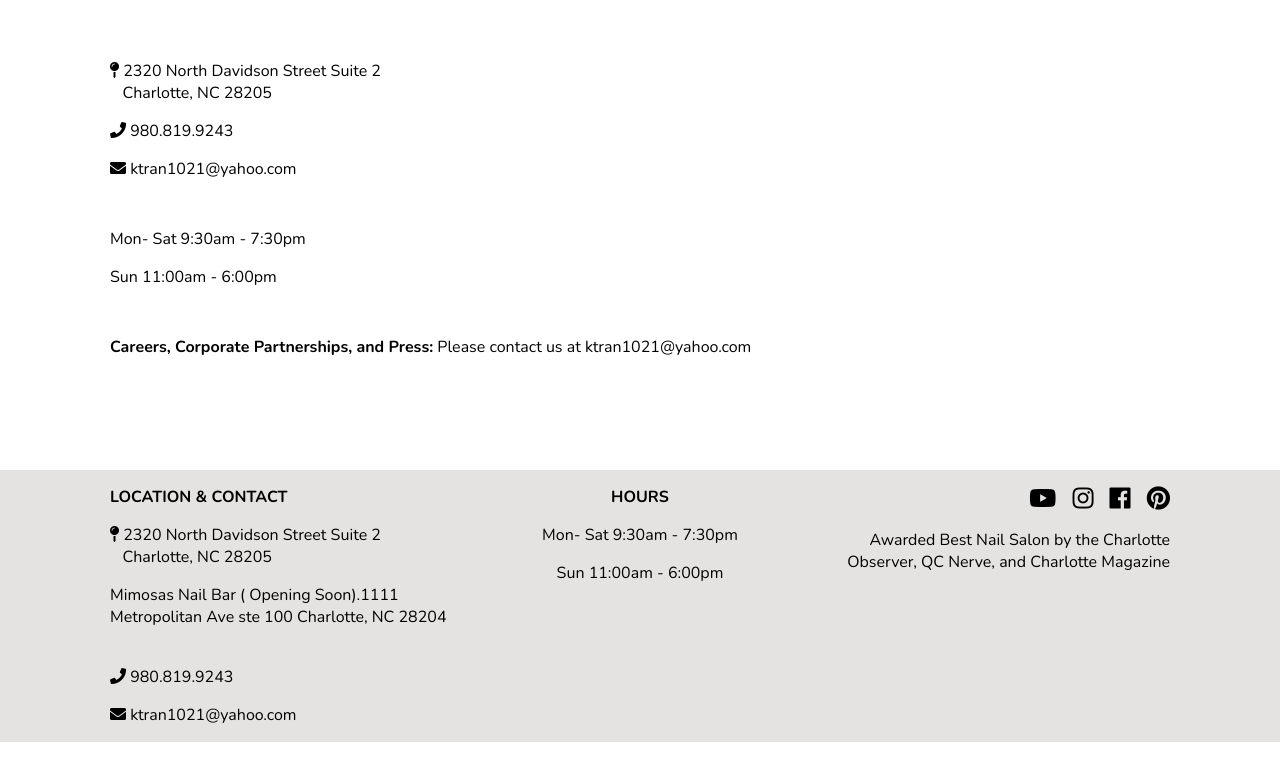
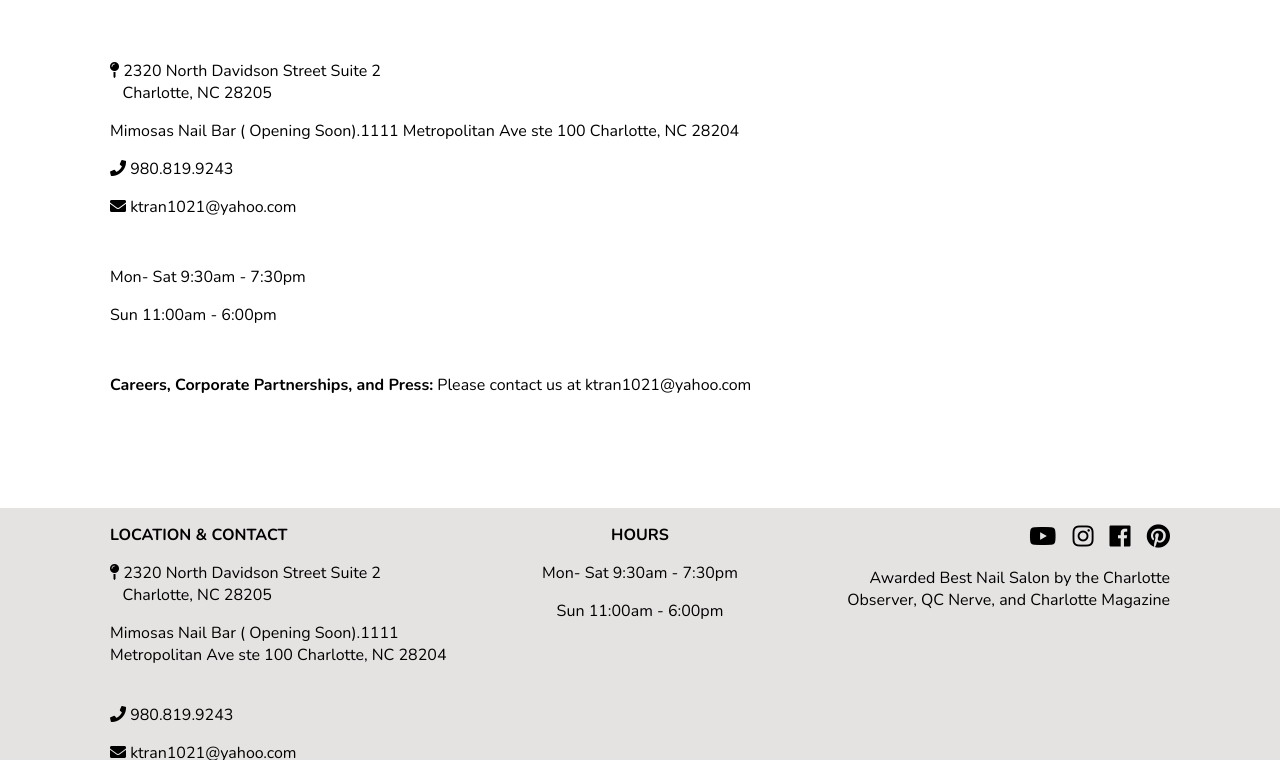
Before and after one commit to mimosasnailbar/mimosas, a Jekyll site: the page built from contact.html, in a window 1280 px wide and 900 px high, scrolled down 999 px, cut to the strip 140-900 px from the top of the window. Built offline with Jekyll 4.4.1, drawn with Linux system fonts in a browser that asks for light colours; nearby versions of some CDN libraries.

Commit message:
Updated 2 files via CloudCannon.

```diff
--- a/contact.html
+++ b/contact.html
@@ -5,10 +5,13 @@
 	<div id="map"></div>
 	<div>
 		<div class="contact contact__address">
-			<a href="https://maps.app.goo.gl/8cKK1A5D9HM87ijC7" class="editable footer__address"><p>
-				<i class="fas fa-map-pin"></i>&nbsp;2320 North Davidson Street Suite
-				2<br />&nbsp; &nbsp;Charlotte, NC 28205
-			</p></a>
+			<a href="https://maps.app.goo.gl/8cKK1A5D9HM87ijC7" class="editable footer__address">
+				<p>
+					<i class="fas fa-map-pin"></i>&nbsp;2320 North Davidson Street Suite
+					2<br />&nbsp; &nbsp;Charlotte, NC 28205
+				</p>
+				<p>Mimosas Nail Bar ( Opening Soon).1111 Metropolitan Ave ste 100 Charlotte, NC 28204</p>
+			</a>
 			<a href="tel:980-819-9243" class="editable"><i class="fas fa-phone"></i>  980.819.9243</a>
 			<p class="editable">
 				<i class="fas fa-envelope"></i>
```
